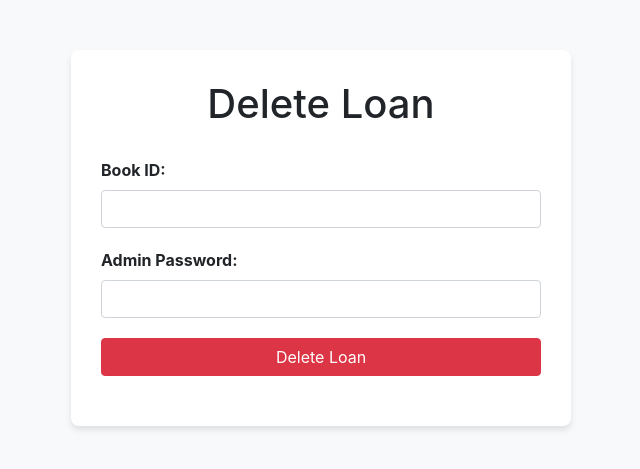
After one commit to jessicathomas13/CPSC471, a PHP site: page /delete-loan.php in a window 1280 px wide. The commit adds this page. Shown: the top 469 px of the page, without its empty margins (319-959 px from the left). Run offline with PHP 8.4, Linux system fonts and the light colour scheme.

Commit message:
trying delete-loan

```diff
--- /dev/null
+++ b/includes/delete-loan.php
@@ -0,0 +1,99 @@
+<?php
+session_start();
+error_reporting(E_ALL);
+ini_set('display_errors', 1);
+include('sqlconnect.php');
+
+$message = ''; // Initialize message variable to empty
+
+if ($_SERVER["REQUEST_METHOD"] == "POST") {
+    $bookID = $_POST["bookID"];
+    $adminPassword = $_POST["adminPassword"]; // Placeholder for admin password
+
+    // Here we should ideally have the admin password stored securely, not plaintext
+    $expectedAdminPassword = "adminPass"; // This should be the actual admin password
+
+    // Check if admin password is correct
+    if ($adminPassword === $expectedAdminPassword) {
+        // Admin password is correct, proceed with loan deletion
+        $delete_query = "DELETE FROM loan WHERE BookID = ?";
+        $delete_stmt = $con->prepare($delete_query);
+        $delete_stmt->bind_param("i", $bookID);
+        $delete_stmt->execute();
+
+        if ($delete_stmt->affected_rows > 0) {
+            // Loan was deleted successfully
+            $message = "Loan deleted successfully. You will be redirected shortly.";
+            echo $message;
+            header("Refresh: 2; URL=user-details.php");
+            exit;
+        } else {
+            // Loan does not exist or couldn't be deleted
+            $message = "No loan found with that book ID or unable to delete.";
+        }
+        $delete_stmt->close();
+    } else {
+        // Admin password is incorrect
+        $message = "Incorrect admin password.";
+    }
+}
+?>
+
+<!DOCTYPE html>
+<html lang="en">
+<head>
+    <meta charset="UTF-8">
+    <meta http-equiv="X-UA-Compatible" content="IE=edge">
+    <meta name="viewport" content="width=device-width, initial-scale=1.0">
+    <title>Delete Loan</title>
+    <link rel="stylesheet" href="https://stackpath.bootstrapcdn.com/bootstrap/4.5.2/css/bootstrap.min.css">
+    <style>
+        body {
+            background-color: #f8f9fa;
+            padding-top: 50px;
+        }
+        .container {
+            max-width: 500px;
+            background-color: #fff;
+            border-radius: 8px;
+            box-shadow: 0 4px 6px rgba(0, 0, 0, 0.1);
+            padding: 30px;
+            margin: auto;
+        }
+        h1 {
+            text-align: center;
+            margin-bottom: 30px;
+        }
+        .form-group {
+            margin-bottom: 20px;
+        }
+        label {
+            font-weight: bold;
+        }
+        .btn-danger {
+            width: 100%;
+        }
+    </style>
+</head>
+<body>
+    <div class="container">
+        <h1>Delete Loan</h1>
+        <?php if ($message): ?>
+            <div class="alert alert-info"><?php echo $message; ?></div>
+        <?php endif; ?>
+        <form action="<?php echo htmlspecialchars($_SERVER["PHP_SELF"]); ?>" method="POST">
+            <div class="form-group">
+                <label for="bookID">Book ID:</label>
+                <input type="text" id="bookID" name="bookID" class="form-control" required>
+            </div>
+            <div class="form-group">
+                <label for="adminPassword">Admin Password:</label>
+                <input type="password" id="adminPassword" name="adminPassword" class="form-control" required>
+            </div>
+            <div class="form-group">
+                <input type="submit" value="Delete Loan" class="btn btn-danger">
+            </div>
+        </form>
+    </div>
+</body>
+</html>
```
Also changed, not shown: includes/user-details.php (+13 -4 lines).
